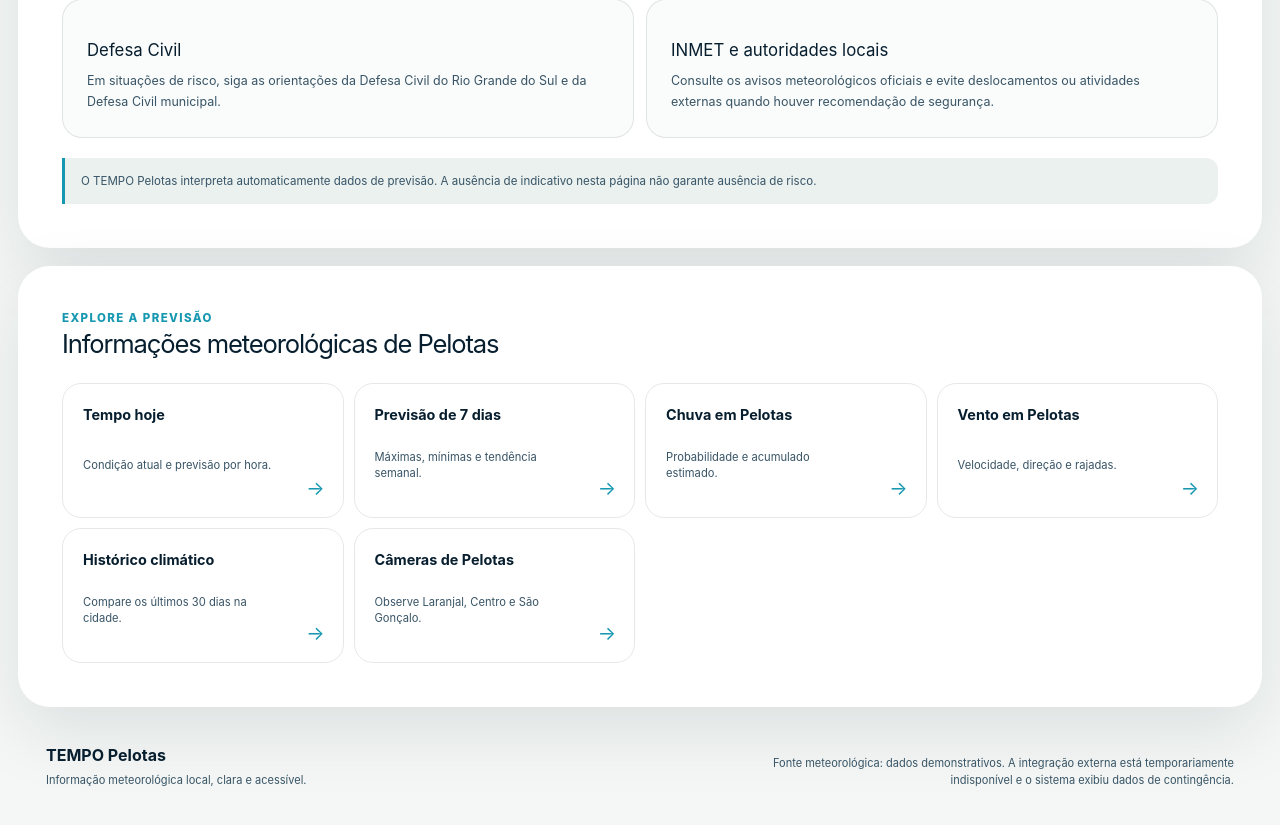
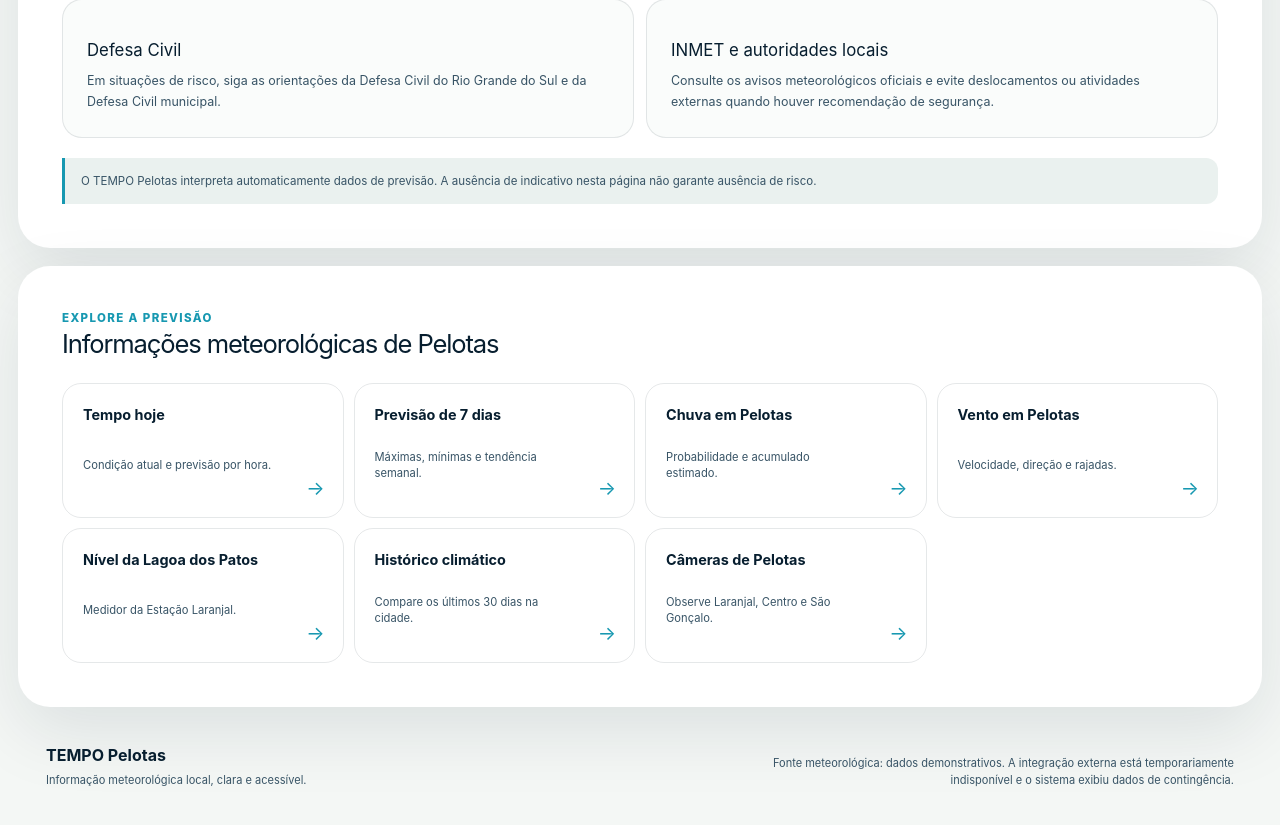
Before and after one commit to agenciamobi/tempopelotas, a Next.js app: page /alertas in a window 1280 px wide. Shown: the part 1400-2225 px from the top of the page. Built offline with nearby package versions, Linux system fonts and the light colour scheme; no server answers.

Commit message:
Inclui nível da lagoa na navegação meteorológica

```diff
--- a/components/weather-navigation.tsx
+++ b/components/weather-navigation.tsx
@@ -20,6 +20,11 @@ const pages = [
     href: "/vento-em-pelotas",
     title: "Vento em Pelotas",
     description: "Velocidade, direção e rajadas.",
+  },
+  {
+    href: "/nivel-da-lagoa-dos-patos-laranjal",
+    title: "Nível da Lagoa dos Patos",
+    description: "Medidor da Estação Laranjal.",
   },
   {
     href: "/historico-climatico-pelotas",
```
